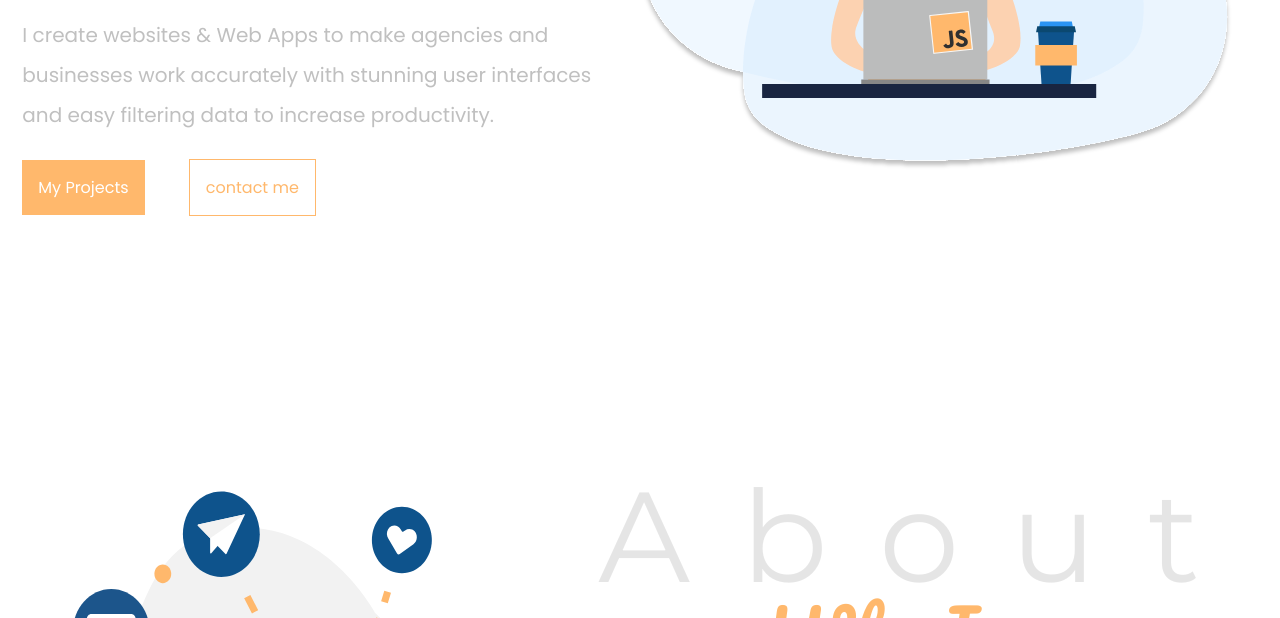
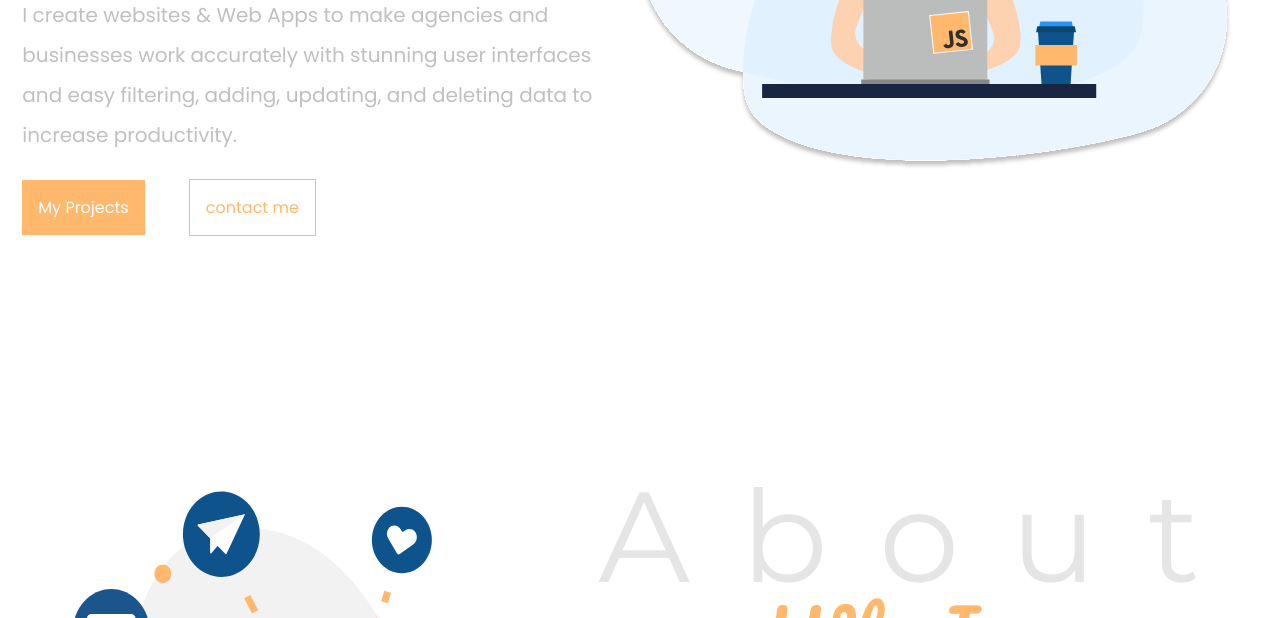
Before and after one commit to AhmaadAlharbi/AHMAD-portfolio, a website: page index.html in a window 1280 px wide. Shown: the part 482-1100 px from the top of the page. Drawn offline with Linux system fonts and the light colour scheme.

Commit message:
change hero p

```diff
--- a/index.html
+++ b/index.html
@@ -94,8 +94,8 @@
             class="text-xl text-grayish font-Poppins my-10 max-w-xl leading-loose"
           >
             I create websites & Web Apps to make agencies and businesses work
-            accurately with stunning user interfaces and easy filtering data to
-            increase productivity.
+            accurately with stunning user interfaces and easy filtering, adding,
+            updating, and deleting data to increase productivity.
           </p>
           <!-- buttons -->
           <div class="buttons">
```
